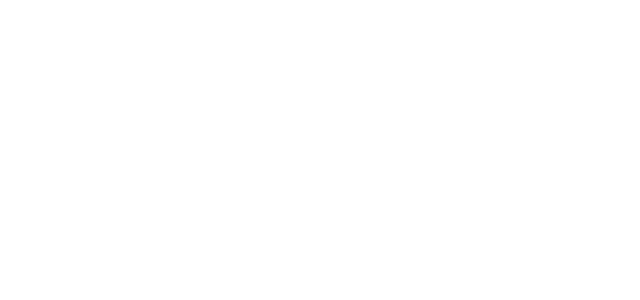
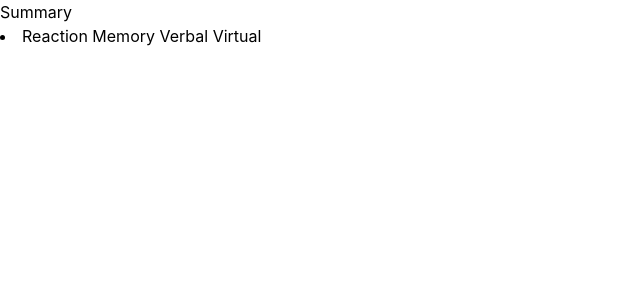
Before and after one commit to MbuviDev/results-summary, a React (Create React App) app: page / in a window 1280 px wide. Shown: the top 300 px of the page, without its empty margins (0-640 px from the left). Built offline with nearby package versions, Linux system fonts and the light colour scheme.

Commit message:
added components

```diff
--- a/src/App.js
+++ b/src/App.js
@@ -1,9 +1,10 @@
 import './App.css';
+import Summary from './components/Summary';
 
 function App() {
   return (
     <div >
-
+      <Summary />
     </div>
   );
 }
--- a/src/components/Results.js
+++ b/src/components/Results.js
@@ -1,13 +1,10 @@
 import React from "react";
 
 function Results () {
-
-    return (
-        <div>
-
-
-        </div>
-    )
+    <div>
+        <h1> Your Result</h1>
+        <h2>Great</h2>
+        <p>76 out 0f 100%</p>
+        <p> You scored higher than 65% of the people who took this challenge</p>
+    </div>
 }
-
-export default Results;
--- /dev/null
+++ b/src/components/Summary.js
@@ -0,0 +1,20 @@
+import React from "react";
+
+function Summary () {
+
+    return (
+        <div>
+            <h1>Summary</h1>
+            <li>
+                Reaction
+                Memory
+                Verbal
+                Virtual
+            </li>
+
+
+        </div>
+    )
+}
+
+export default Summary;
```
